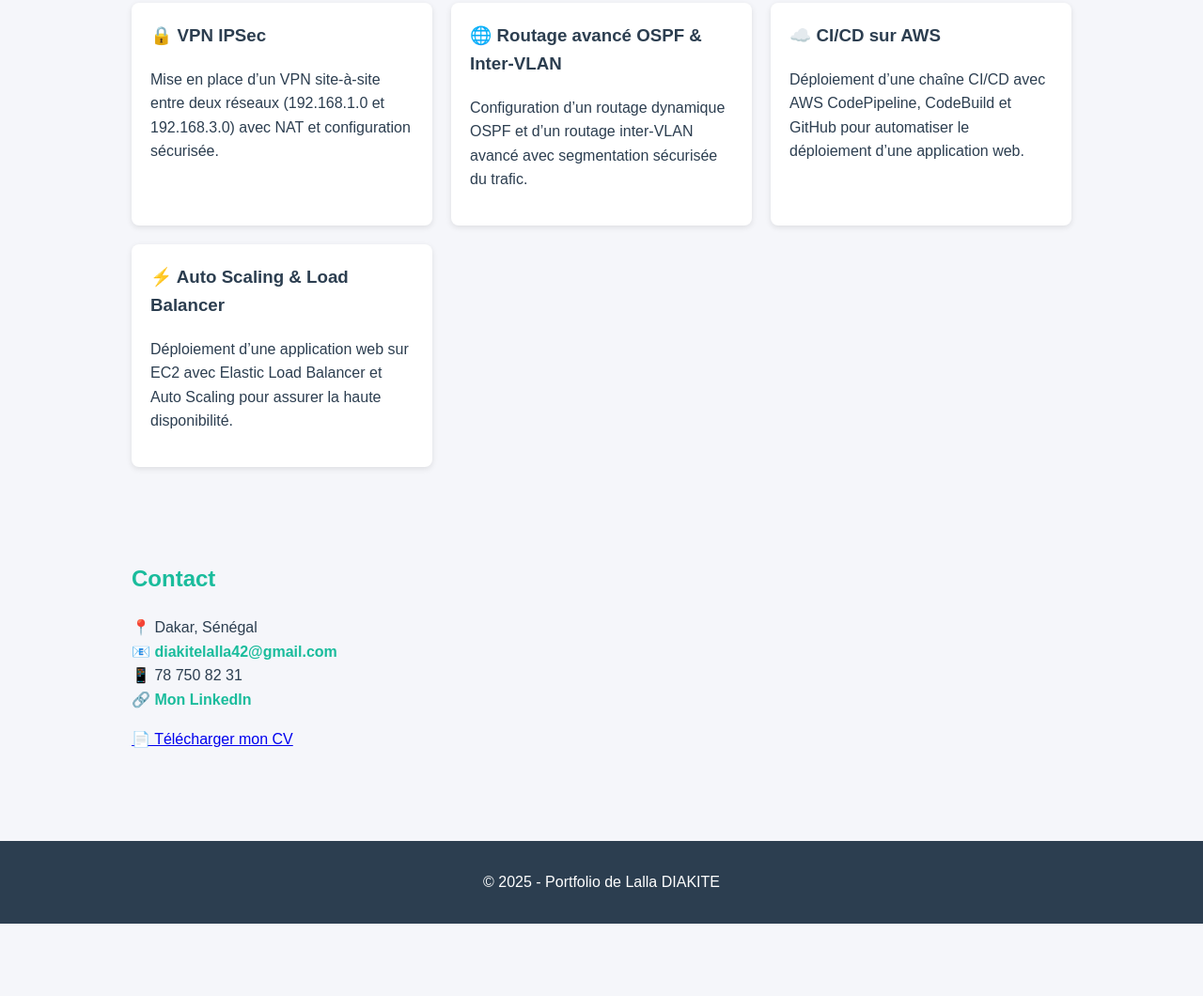
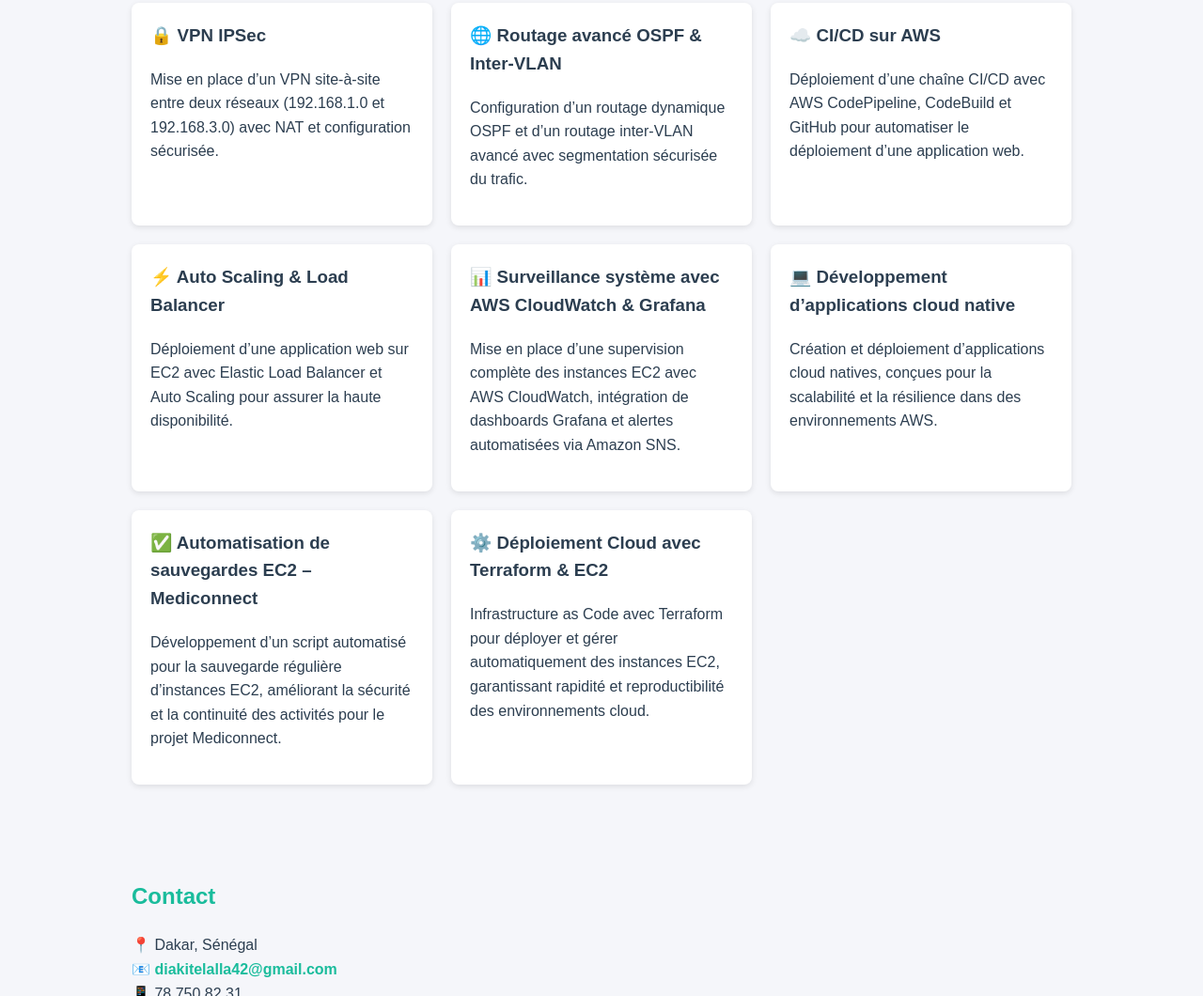
Before and after one commit to Lallati/Lallati.github.io, a plain HTML site: page index.html in a window 1280 px wide. Shown: the part 873-1933 px from the top of the page at 94% size. Before the commit the page ends 1856 px from the top, so only its background shows below. Drawn offline with Linux system fonts and the light colour scheme.

Commit message:
Update index.html

```diff
--- a/index.html
+++ b/index.html
@@ -122,6 +122,25 @@
         <h3>⚡ Auto Scaling & Load Balancer</h3>
         <p>Déploiement d’une application web sur EC2 avec Elastic Load Balancer et Auto Scaling pour assurer la haute disponibilité.</p>
       </div>
+            <div class="card">
+        <h3>📊 Surveillance système avec AWS CloudWatch & Grafana</h3>
+        <p>Mise en place d’une supervision complète des instances EC2 avec AWS CloudWatch, intégration de dashboards Grafana et alertes automatisées via Amazon SNS.</p>
+      </div>
+
+      <div class="card">
+        <h3>💻 Développement d’applications cloud native</h3>
+        <p>Création et déploiement d’applications cloud natives, conçues pour la scalabilité et la résilience dans des environnements AWS.</p>
+      </div>
+
+      <div class="card">
+        <h3>✅ Automatisation de sauvegardes EC2 – Mediconnect</h3>
+        <p>Développement d’un script automatisé pour la sauvegarde régulière d’instances EC2, améliorant la sécurité et la continuité des activités pour le projet Mediconnect.</p>
+      </div>
+
+      <div class="card">
+        <h3>⚙️ Déploiement Cloud avec Terraform & EC2</h3>
+        <p>Infrastructure as Code avec Terraform pour déployer et gérer automatiquement des instances EC2, garantissant rapidité et reproductibilité des environnements cloud.</p>
+      </div>
     </div>
   </section>
 
```
